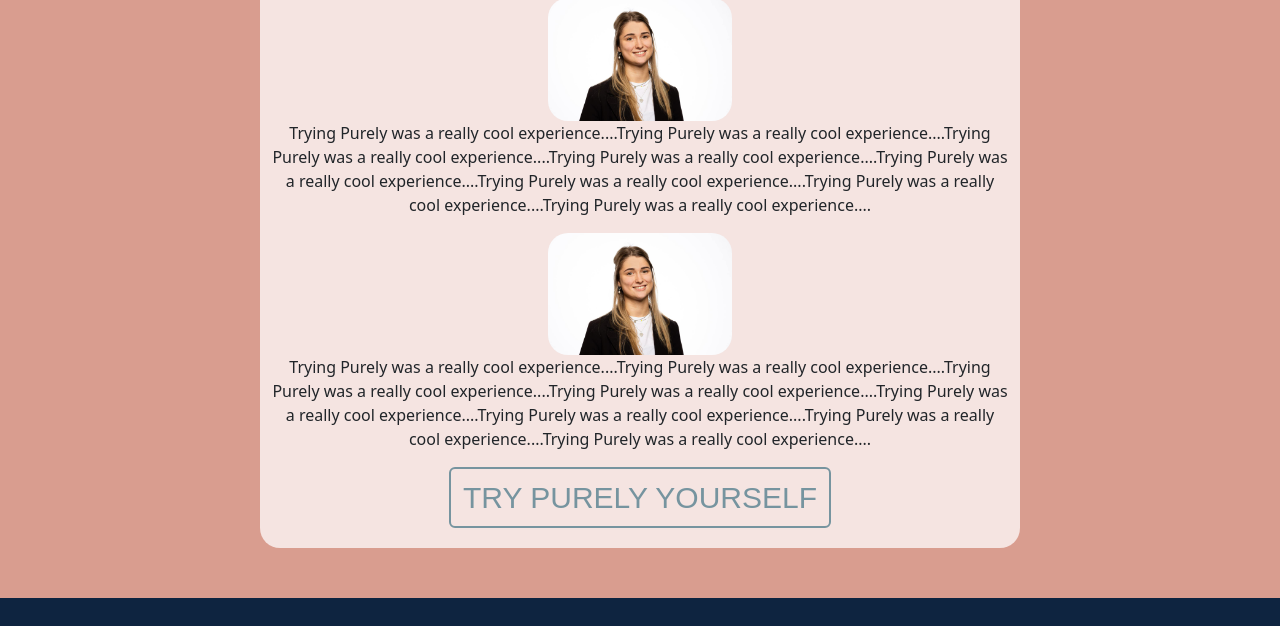
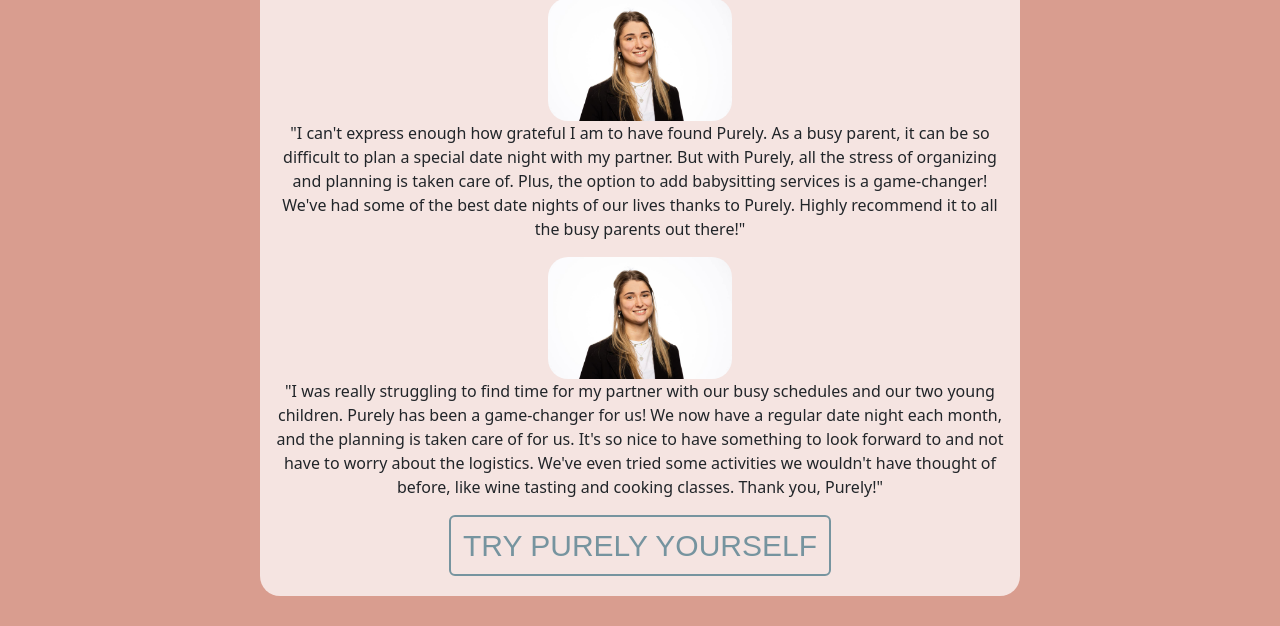
Before and after one commit to Purely-Buas/Purely, a plain HTML site: page index.html in a window 1280 px wide. Shown: the part 3420-4046 px from the top of the page. Drawn offline with nearby package versions, Linux system fonts and the light colour scheme; a web font is replaced by a local one.

Commit message:
update testimonials

```diff
--- a/index.html
+++ b/index.html
@@ -167,9 +167,9 @@
     <div class="col-8 infobox">
       <h3 class="H3-center"> Testimonials </h3>
       <img src="images/marloes.jpeg" class="d-block w-25 c-img img-fluid img-border-radius mx-auto">
-        <p> Trying Purely was a really cool experience....Trying Purely was a really cool experience....Trying Purely was a really cool experience....Trying Purely was a really cool experience....Trying Purely was a really cool experience....Trying Purely was a really cool experience....Trying Purely was a really cool experience....Trying Purely was a really cool experience.... </p>
+        <p> "I can't express enough how grateful I am to have found Purely. As a busy parent, it can be so difficult to plan a special date night with my partner. But with Purely, all the stress of organizing and planning is taken care of. Plus, the option to add babysitting services is a game-changer! We've had some of the best date nights of our lives thanks to Purely. Highly recommend it to all the busy parents out there!" </p>
       <img src="images/marloes.jpeg" class="d-block w-25 c-img img-border-radius mx-auto">
-        <p> Trying Purely was a really cool experience....Trying Purely was a really cool experience....Trying Purely was a really cool experience....Trying Purely was a really cool experience....Trying Purely was a really cool experience....Trying Purely was a really cool experience....Trying Purely was a really cool experience....Trying Purely was a really cool experience.... </p>
+        <p> "I was really struggling to find time for my partner with our busy schedules and our two young children. Purely has been a game-changer for us! We now have a regular date night each month, and the planning is taken care of for us. It's so nice to have something to look forward to and not have to worry about the logistics. We've even tried some activities we wouldn't have thought of before, like wine tasting and cooking classes. Thank you, Purely!" </p>
         <a href="#support" type="button" class="btn btn-outline border-2 mx-auto test-button">TRY PURELY YOURSELF</a>
       </div>
   </div>
```
